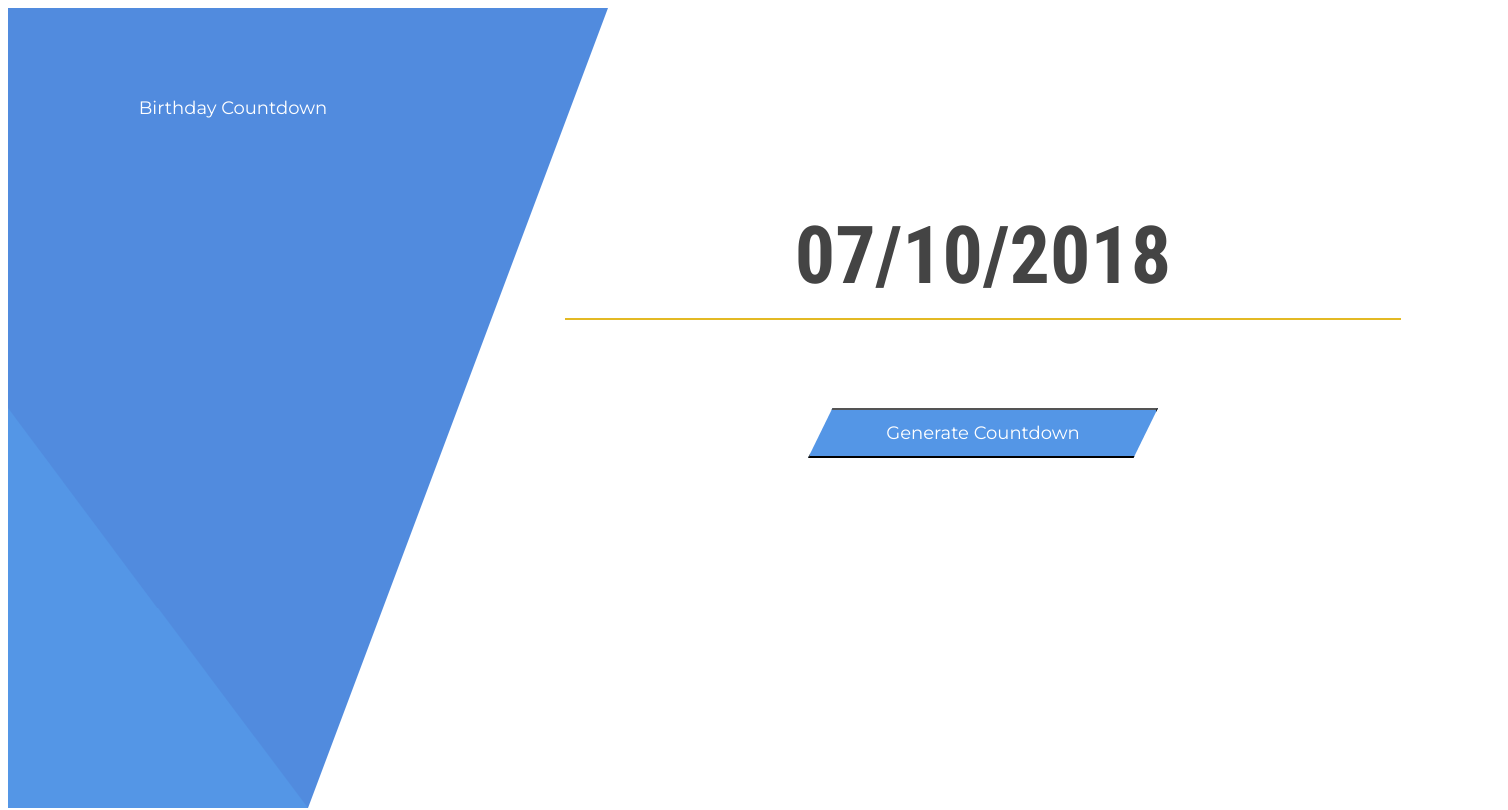
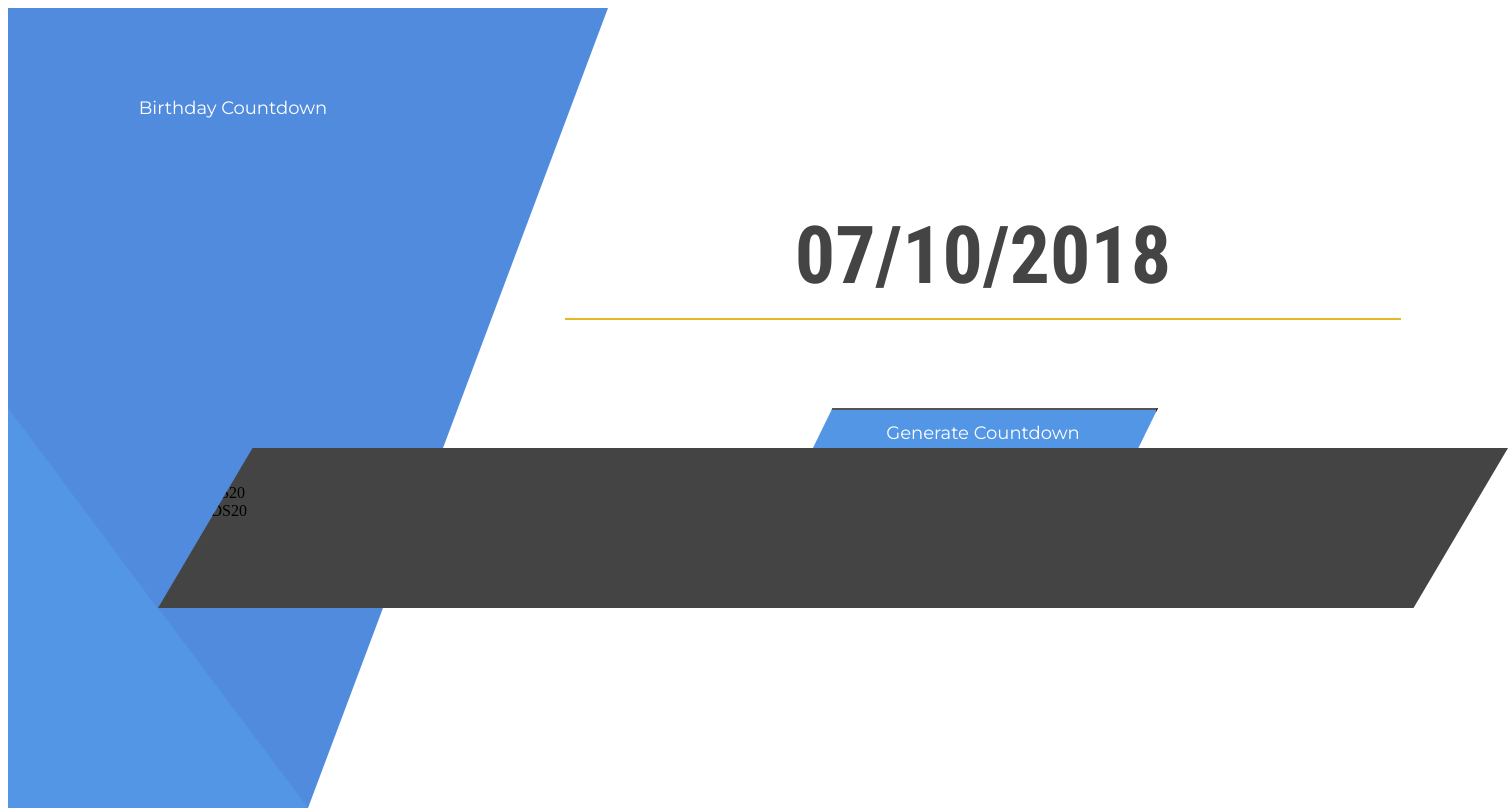
Before and after one commit to LindsayWilde/birthday-lindsay, a React (Create React App) app: page / in a window 1280 px wide. Shown: the top 810 px of the page, 1508 px wide, since content can reach past the window. Built offline with nearby package versions, Linux system fonts and the light colour scheme.

Commit message:
built and styled clock

```diff
--- a/src/App.css
+++ b/src/App.css
@@ -83,8 +83,18 @@
   width: 350px;
   background-color: #5496E6;
   clip-path: polygon(7% 0, 100% 0, 93% 100%, 0 100%);
+  -webkit-clip-path: polygon(7% 0, 100% 0, 93% 100%, 0 100%);
   color: white;
   font-family: 'Montserrat';
   font-size: 18px;
   line-height: 20px;
   box-shadow: 0px 0px 30px 2px black; }
+
+.clock {
+  grid-row: 3/4;
+  grid-column: 2/11;
+  clip-path: polygon(7% 0, 100% 0, 93% 100%, 0 100%);
+  -webkit-clip-path: polygon(7% 0, 100% 0, 93% 100%, 0 100%);
+  height: 80%;
+  align-self: end;
+  background-color: #444; }
--- a/src/App.js
+++ b/src/App.js
@@ -1,6 +1,7 @@
 import React, { Component } from 'react';
 import Picker from './picker';
 import Button from './button';
+import Clock from './clock';
 
 import './App.css';
 
@@ -20,6 +21,7 @@ export default class App extends Component {
 
             <Picker />
             { Button('Generate Countdown') }
+            <Clock />
         </div>
     );
   }
--- a/src/App.scss
+++ b/src/App.scss
@@ -2,3 +2,4 @@
 @import './clippaths.scss';
 @import './picker.scss';
 @import './button.scss';
+@import './clock.scss';
--- a/src/button.scss
+++ b/src/button.scss
@@ -1,3 +1,5 @@
+$color-blue-one: #5496E6;
+
 .button {
     grid-row: 3/4;
     grid-column: 5/10;
@@ -7,6 +9,7 @@
     width: 350px;
     background-color: $color-blue-one;
     clip-path: polygon(7% 0, 100% 0, 93% 100%, 0 100%);
+    -webkit-clip-path: polygon(7% 0, 100% 0, 93% 100%, 0 100%);
 
     color: white;
     font-family: 'Montserrat';
--- /dev/null
+++ b/src/clock.js
@@ -0,0 +1,28 @@
+import React, { Component } from 'react'
+
+class Clock extends Component {
+    render() {
+        return (
+            <div className="clock">
+                <div className="clock__days">
+                    <label className="clock__title">DAYS</label>
+                    <label className="clock__amount">20</label>
+                </div>
+                <div className="clock__hours">
+                    <label className="clock__title">HOURS</label>
+                    <label className="clock__amount">20</label>
+                </div>
+                <div className="clock__minutes">
+                    <label className="clock__title">MINUTES</label>
+                    <label className="clock__amount">20</label>
+                </div>
+                <div className="clock__seconds">
+                    <label className="clock__title">SECONDS</label>
+                    <label className="clock__amount">20</label>
+                </div>
+            </div>
+        )
+    }
+}
+
+export default Clock;
--- /dev/null
+++ b/src/clock.scss
@@ -0,0 +1,11 @@
+.clock {
+    grid-row: 3/4;
+    grid-column: 2/11;
+
+    clip-path: polygon(7% 0, 100% 0, 93% 100%, 0 100%);
+    -webkit-clip-path: polygon(7% 0, 100% 0, 93% 100%, 0 100%);
+
+    height: 80%;
+    align-self: end;
+    background-color: $color-gray-one;
+}
```
Also changed, not shown: 1 other file (tests, documents, lock files or other folders).
